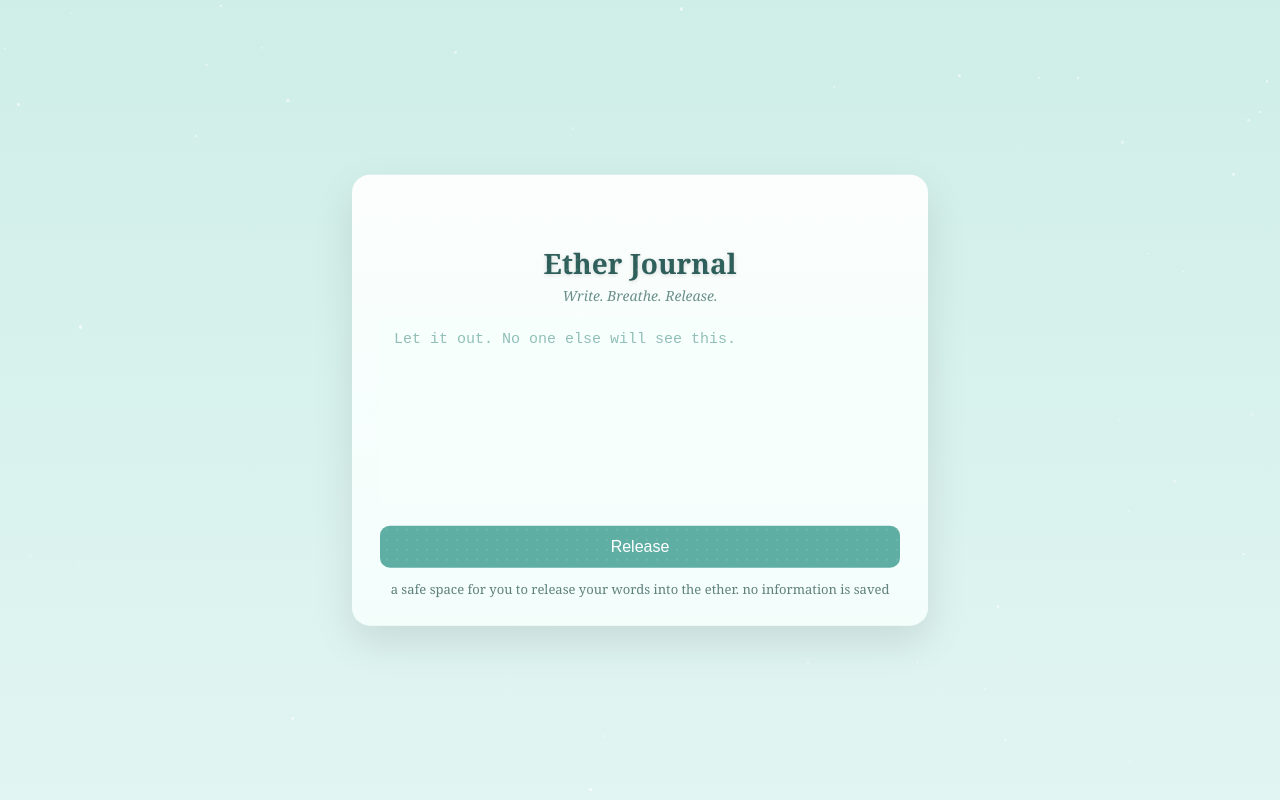
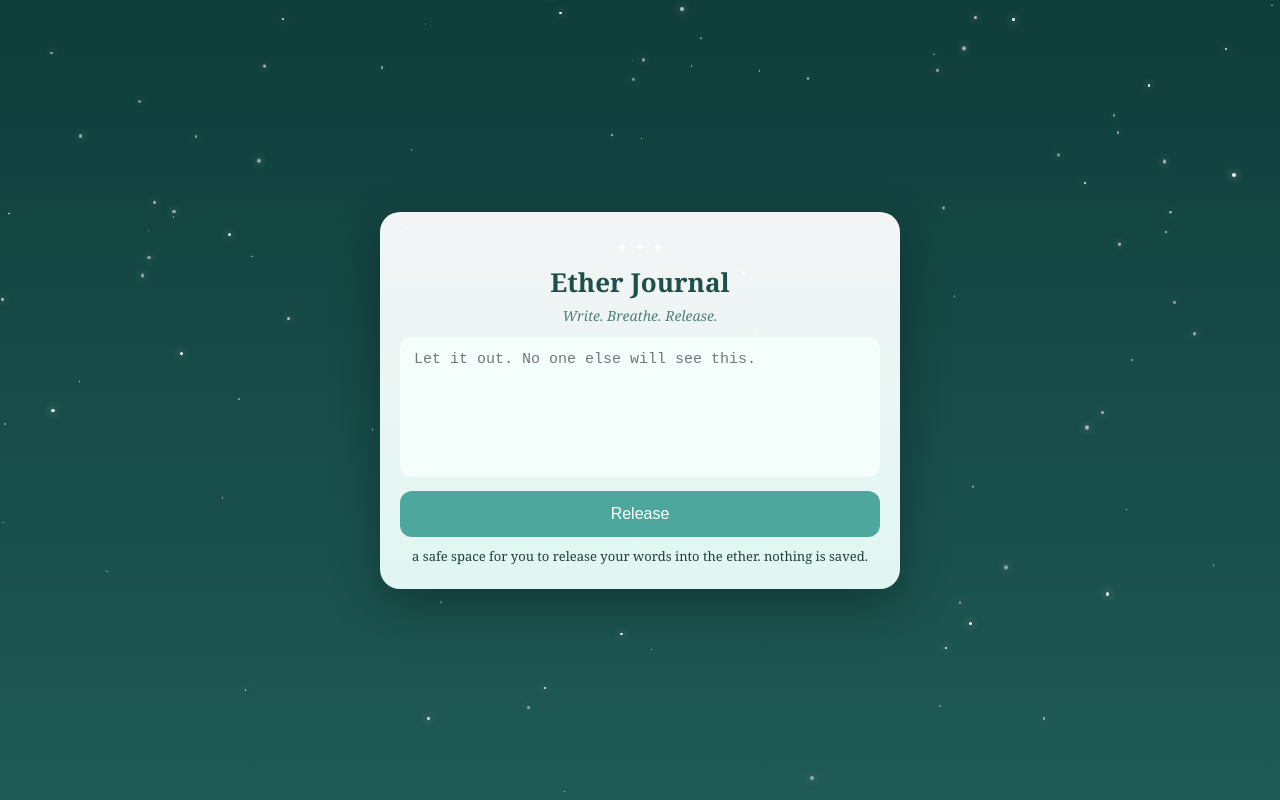
Before and after one commit to timbercat/etherjournal, a plain HTML site: page index.html in a window 1280 px wide. Both pictures are taken after a click on the button "Release". Drawn offline with Linux system fonts and the light colour scheme.

Commit message:
index.html

```diff
--- a/index.html
+++ b/index.html
@@ -1,141 +1,133 @@
 <!DOCTYPE html>
 <html lang="en">
 <head>
-<meta charset="UTF-8">
+<meta charset="UTF-8" />
+<meta name="viewport" content="width=device-width, initial-scale=1.0, viewport-fit=cover" />
 <title>Ether Journal</title>
 
 <style>
-  /* --- BODY --- */
+/* ---------------- BASE ---------------- */
+* {
+  box-sizing: border-box;
+  -webkit-tap-highlight-color: transparent;
+}
+
 body {
   margin: 0;
-    height: 100vh;
-    background: linear-gradient(to bottom, #cfeee8, #e1f5f2);
+  min-height: 100svh;
+  background: linear-gradient(to bottom, #0f3d3a, #1f5a55);
+  font-family: Georgia, serif;
   overflow: hidden;
-    font-family: Georgia, serif;
+  display: flex;
+  align-items: center;
+  justify-content: center;
 }
 
-  /* --- STAR LAYER --- */
+/* ---------------- STARS ---------------- */
 .stars {
   position: fixed;
   inset: 0;
   pointer-events: none;
+  z-index: 1;
 }
 
 .star {
   position: absolute;
-    background: white;
+  background: rgba(255, 255, 255, 0.95);
   border-radius: 50%;
+  box-shadow: 0 0 8px rgba(255, 255, 255, 0.9);
   animation-iteration-count: infinite;
 }
 
-  @keyframes floatUp {
-    0% { transform: translateY(0); opacity: 0.2; }
-    50% { opacity: 0.6; }
-    100% { transform: translateY(-120vh); opacity: 0.2; }
-  }
-
-  @keyframes twinkle {
-    0%,100% { opacity: 0.3; }
-    50% { opacity: 0.7; }
-  }
-
-  /* --- MAIN CARD --- */
+/* ---------------- APP CARD ---------------- */
 main {
   position: relative;
   z-index: 2;
-    max-width: 520px;
-    width: 90%;
-    margin: auto;
-    top: 50%;
-    transform: translateY(-50%);
-    background: linear-gradient(to bottom, rgba(255,255,255,0.9), rgba(245,255,252,0.9));
-    padding: 28px;
-    border-radius: 18px;
-    box-shadow: 0 16px 40px rgba(0,0,0,0.1);
+  width: min(520px, 92vw);
+  background: linear-gradient(
+    to bottom,
+    rgba(255,255,255,0.95),
+    rgba(235,255,250,0.95)
+  );
+  border-radius: 20px;
+  padding: 24px 20px;
+  box-shadow: 0 18px 50px rgba(0,0,0,0.3);
+  display: flex;
+  flex-direction: column;
 }
 
-  /* Soft sparkle inside card (optional) */
-  main::before {
-    content: "";
-    position: absolute;
-    inset: 0;
-    background: radial-gradient(circle, rgba(255,255,255,0.1) 1px, transparent 1px);
-    background-size: 10px 10px;
-    pointer-events: none;
-    border-radius: 18px;
+/* Header */
+.header-stars {
+  text-align: center;
+  font-size: 16px;
+  color: #ffffffcc;
+  margin-bottom: 6px;
+  animation: twinkle 3s ease-in-out infinite;
 }
 
 h1 {
   text-align: center;
-    font-size: 28px;
-    color: #2f5f5a;
-    margin-bottom: 4px;
-    text-shadow: 0 1px 4px rgba(0,0,0,0.15);
+  font-size: 26px;
+  margin: 0;
+  color: #1f4f4a;
 }
 
 .subtitle {
   text-align: center;
   font-size: 14px;
-    color: #6a8f89;
-    margin-top: 4px;
-    margin-bottom: 12px;
+  color: #4f7f78;
+  margin: 6px 0 12px;
   font-style: italic;
 }
 
-  .header-stars {
-    text-align: center;
-    font-size: 16px;
-    color: #ffffffaa;
-    margin-bottom: 6px;
-    animation: twinkle 3s ease-in-out infinite;
+/* Input */
+textarea {
+  width: 100%;
+  min-height: 140px;
+  padding: 14px;
+  font-size: 15px;
+  border-radius: 12px;
+  border: none;
+  outline: none;
+  resize: none;
+  background: #f4fffc;
+  color: #1f3f3b;
 }
 
-  textarea {
-    width: 100%;
-    height: 160px;
+/* Button */
+button {
+  margin-top: 14px;
   padding: 14px;
-    font-size: 15px;
-    border-radius: 10px;
+  font-size: 16px;
+  border-radius: 12px;
   border: none;
-    resize: none;
-    outline: none;
-    background: #f7fffd;
-    color: #1f3f3b;
-    transition: opacity 1.5s ease;
-  }
-
-  textarea::placeholder {
-    color: #8fbfb6;
-  }
-
-  button {
-    margin-top: 16px;
-    width: 100%;
-    padding: 12px;
-    font-size: 16px;
-    background: #5faea3;
+  background: #4ea79c;
   color: white;
-    border: none;
-    border-radius: 10px;
   cursor: pointer;
 }
 
-  button:hover {
-    background: #4e9c91;
+button:active {
+  transform: scale(0.97);
 }
 
+/* Footer */
 .note {
+  margin-top: 10px;
   text-align: center;
   font-size: 13px;
-    color: #5f7f7a;
-    margin-top: 12px;
+  color: #1f3e3b;
 }
 
-  /* Accessibility: reduced motion */
-  @media (prefers-reduced-motion: reduce) {
-    .star { animation: none; }
-    textarea { transition: none; }
-    .header-stars { animation: none; }
+/* Animations */
+@keyframes floatUp {
+  0% { transform: translateY(0); opacity: 0.3; }
+  50% { opacity: 1; }
+  100% { transform: translateY(-120vh); opacity: 0.3; }
+}
+
+@keyframes twinkle {
+  0%, 100% { opacity: 0.4; }
+  50% { opacity: 1; }
 }
 </style>
 </head>
@@ -149,97 +141,62 @@
   <h1>Ether Journal</h1>
   <p class="subtitle">Write. Breathe. Release.</p>
 
-  <textarea
-    id="entry"
-    placeholder="Let it out. No one else will see this."
-    aria-label="Private journal entry"
-  ></textarea>
+  <textarea id="entry" placeholder="Let it out. No one else will see this."></textarea>
 
   <button onclick="releaseEntry()">Release</button>
 
   <div class="note">
-    a safe space for you to release your words into the ether. no information is saved
+    a safe space for you to release your words into the ether. nothing is saved.
   </div>
 </main>
 
 <script>
-  /* --- CREATE STARS --- */
-  const starsContainer = document.getElementById("stars");
-  const starCount = 90;
-
-  for (let i = 0; i < starCount; i++) {
-    const star = document.createElement("div");
-    star.className = "star";
-
-    const size = Math.random() * 2.5 + 0.8;
-    star.style.width = size + "px";
-    star.style.height = size + "px";
-
-    star.style.left = Math.random() * 100 + "%";
-    star.style.top = Math.random() * 100 + "%";
-    star.style.opacity = 0.3 + Math.random() * 0.4;
-
-    if (Math.random() < 0.6) {
-      // Floating stars
-      star.style.animationName = "floatUp";
-      star.style.animationDuration = (25 + (3 - size) * 15) + "s";
-      star.style.animationTimingFunction = "linear";
-      star.style.animationDelay = Math.random() * -60 + "s";
-    } else {
-      // Twinkling stars
-      star.style.animationName = "twinkle";
-      star.style.animationDuration = (3 + Math.random() * 4) + "s";
-      star.style.animationTimingFunction = "ease-in-out";
+/* Stars */
+const stars = document.getElementById("stars");
+for (let i = 0; i < 120; i++) {
+  const s = document.createElement("div");
+  s.className = "star";
+  const size = Math.random() * 3 + 1;
+  s.style.width = size + "px";
+  s.style.height = size + "px";
+  s.style.left = Math.random() * 100 + "%";
+  s.style.top = Math.random() * 100 + "%";
+  s.style.animation =
+    Math.random() < 0.6
+      ? `floatUp ${25 + Math.random() * 20}s linear infinite`
+      : `twinkle ${3 + Math.random() * 4}s ease-in-out infinite`;
+  stars.appendChild(s);
 }
 
-    if (size > 2.5) {
-      star.style.filter = "blur(0.4px)";
-    }
+/* Release animation */
+function releaseEntry() {
+  const t = document.getElementById("entry");
+  if (!t.value.trim()) return;
 
-    starsContainer.appendChild(star);
-  }
+  const r = t.getBoundingClientRect();
 
-  /* --- MAGICAL RELEASE EFFECT --- */
-  function releaseEntry() {
-    const textarea = document.getElementById("entry");
-    const text = textarea.value.trim();
-    if (!text) return;
+  t.value.split("").forEach((c, i) => {
+    const el = document.createElement("div");
+    el.textContent = c;
+    el.style.position = "fixed";
+    el.style.left = r.left + Math.random() * r.width + "px";
+    el.style.top = r.top + Math.random() * r.height + "px";
+    el.style.color = "#fff";
+    el.style.fontSize = "14px";
+    el.style.pointerEvents = "none";
+    el.style.transition = "transform 2s ease, opacity 2s ease";
 
-    const rect = textarea.getBoundingClientRect();
-    const container = document.body;
+    document.body.appendChild(el);
 
-    const chars = text.split('');
-
-    chars.forEach((char, i) => {
-      const star = document.createElement('div');
-      star.textContent = char;
-      star.style.position = 'fixed';
-      star.style.left = rect.left + Math.random() * rect.width + 'px';
-      star.style.top = rect.top + Math.random() * rect.height + 'px';
-      star.style.fontSize = (12 + Math.random() * 12) + 'px';
-      star.style.color = ['#ffffff','#d0fff9','#aeeeee'][Math.floor(Math.random()*3)];
-      star.style.opacity = 1;
-      star.style.pointerEvents = 'none';
-      star.style.transition = 'transform 2s ease-out, opacity 2s ease-out';
-      container.appendChild(star);
-
-      const angle = (Math.random() - 0.5) * 60;
-      const distance = 150 + Math.random() * 100;
     setTimeout(() => {
-        star.style.transform = `translate(${distance * Math.sin(angle * Math.PI/180)}px, -${distance}px)`;
-        star.style.opacity = 0;
+      el.style.transform = `translate(${(Math.random()-0.5)*200}px, -200px)`;
+      el.style.opacity = 0;
     }, i * 10);
 
-      setTimeout(() => {
-        container.removeChild(star);
-      }, 2200);
+    setTimeout(() => el.remove(), 2200);
   });
 
-    textarea.style.opacity = 0;
-    setTimeout(() => {
-      textarea.value = '';
-      textarea.style.opacity = 1;
-    }, 1500);
+  t.value = "";
 }
 </script>
 
```
Lines whose indentation alone changed are shown as unchanged.
